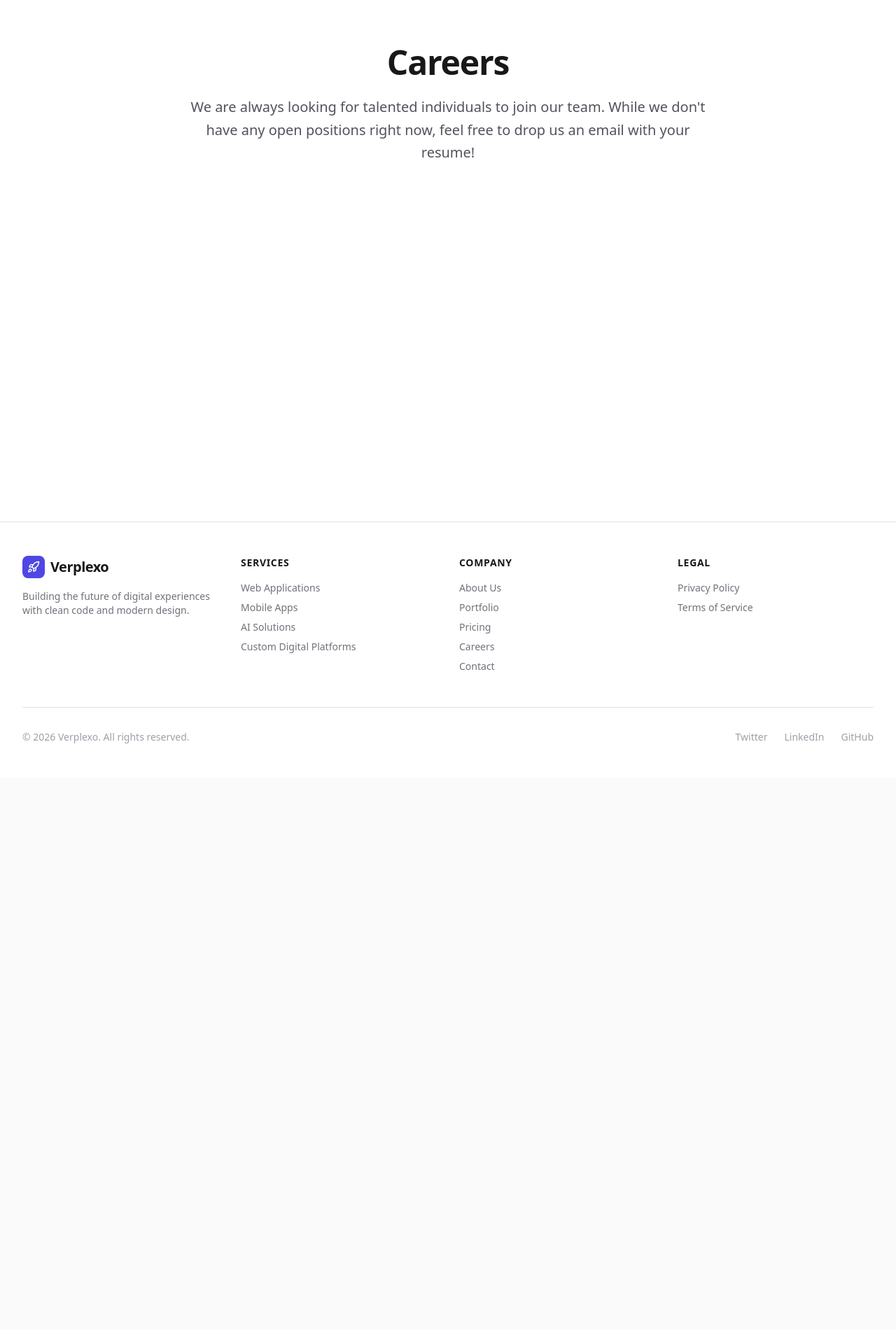
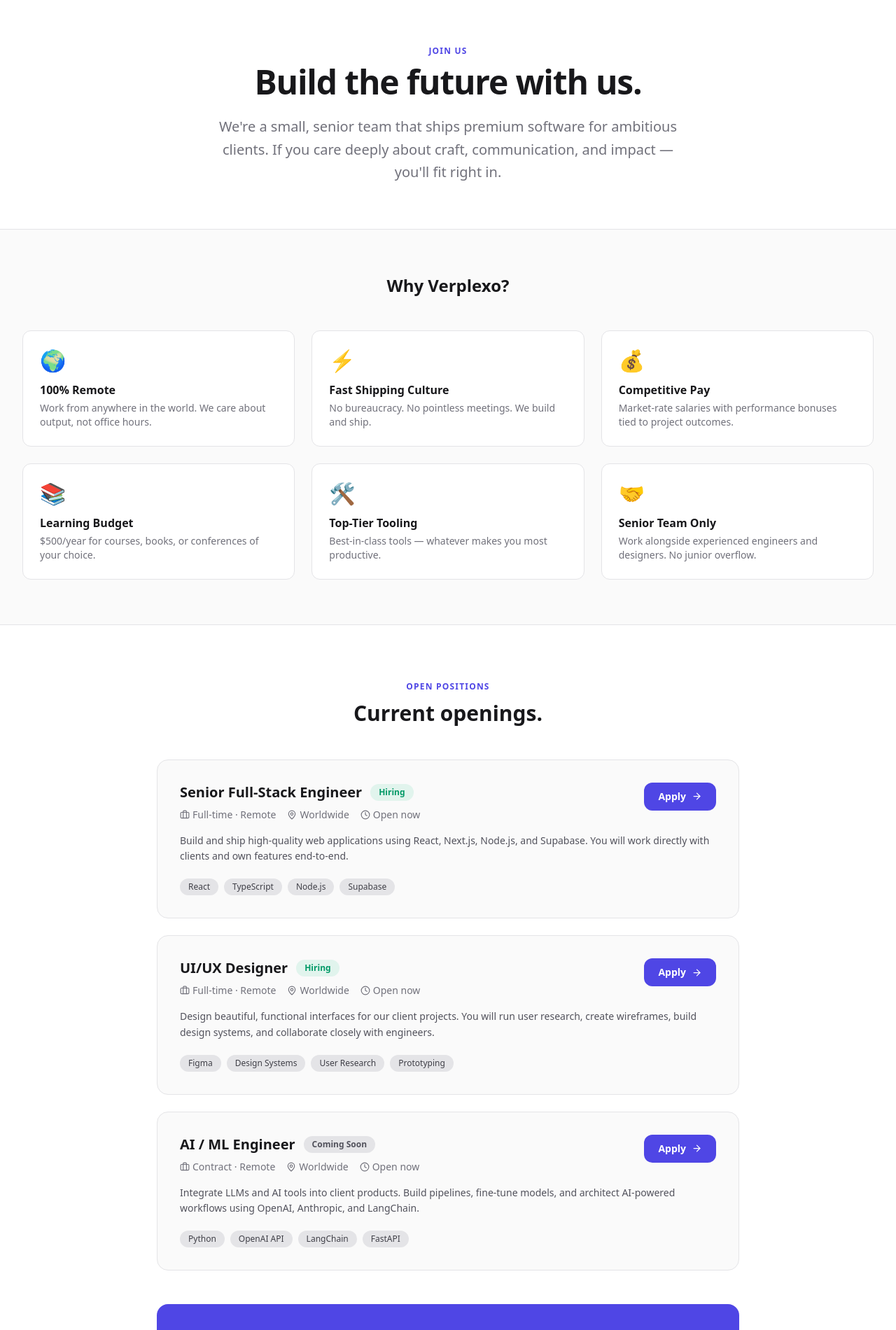
Before and after one commit to Ayush4307/Verplexo, a React (Vite) app: page /careers in a window 1280 px wide. Shown: the part 120-2020 px from the top of the page at 70% size. Before the commit the page ends 1231 px from the top, so only its background shows below. Built offline with nearby package versions, Linux system fonts and the light colour scheme.

Commit message:
feat: redesign CareersPage with job listings, perks grid, and apply CTA banner

```diff
--- a/src/pages/CareersPage.tsx
+++ b/src/pages/CareersPage.tsx
@@ -1,27 +1,162 @@
-import { ArrowLeft } from 'lucide-react'
+import { ArrowLeft, ArrowRight, MapPin, Clock, Briefcase } from 'lucide-react'
 import { Link } from 'react-router-dom'
 import { Seo } from '../components/Seo'
+import { motion } from 'framer-motion'
+import { fadeIn } from '../utils/motion'
+
+const openRoles = [
+  {
+    title: 'Senior Full-Stack Engineer',
+    type: 'Full-time · Remote',
+    location: 'Worldwide',
+    desc: 'Build and ship high-quality web applications using React, Next.js, Node.js, and Supabase. You will work directly with clients and own features end-to-end.',
+    tags: ['React', 'TypeScript', 'Node.js', 'Supabase'],
+    badge: 'Hiring',
+    badgeColor: 'bg-emerald-500/10 dark:bg-emerald-500/20 text-emerald-600 dark:text-emerald-400',
+  },
+  {
+    title: 'UI/UX Designer',
+    type: 'Full-time · Remote',
+    location: 'Worldwide',
+    desc: 'Design beautiful, functional interfaces for our client projects. You will run user research, create wireframes, build design systems, and collaborate closely with engineers.',
+    tags: ['Figma', 'Design Systems', 'User Research', 'Prototyping'],
+    badge: 'Hiring',
+    badgeColor: 'bg-emerald-500/10 dark:bg-emerald-500/20 text-emerald-600 dark:text-emerald-400',
+  },
+  {
+    title: 'AI / ML Engineer',
+    type: 'Contract · Remote',
+    location: 'Worldwide',
+    desc: 'Integrate LLMs and AI tools into client products. Build pipelines, fine-tune models, and architect AI-powered workflows using OpenAI, Anthropic, and LangChain.',
+    tags: ['Python', 'OpenAI API', 'LangChain', 'FastAPI'],
+    badge: 'Coming Soon',
+    badgeColor: 'bg-zinc-200 dark:bg-zinc-700 text-zinc-600 dark:text-zinc-400',
+  },
+]
+
+const perks = [
+  { emoji: '🌍', title: '100% Remote', desc: 'Work from anywhere in the world. We care about output, not office hours.' },
+  { emoji: '⚡', title: 'Fast Shipping Culture', desc: 'No bureaucracy. No pointless meetings. We build and ship.' },
+  { emoji: '💰', title: 'Competitive Pay', desc: 'Market-rate salaries with performance bonuses tied to project outcomes.' },
+  { emoji: '📚', title: 'Learning Budget', desc: '$500/year for courses, books, or conferences of your choice.' },
+  { emoji: '🛠️', title: 'Top-Tier Tooling', desc: 'Best-in-class tools — whatever makes you most productive.' },
+  { emoji: '🤝', title: 'Senior Team Only', desc: 'Work alongside experienced engineers and designers. No junior overflow.' },
+]
 
 export function CareersPage() {
   return (
-    <div className="bg-white min-h-screen">
+    <div className="bg-white dark:bg-zinc-950 min-h-screen transition-colors duration-300">
       <Seo
         title="Careers"
         description="Join the Verplexo team. We're looking for talented engineers, designers, and builders who want to craft premium digital products."
         canonical="/careers"
       />
+
+      {/* Back link */}
       <div className="max-w-7xl mx-auto px-4 sm:px-6 lg:px-8 pt-8">
-        <Link to="/" className="inline-flex items-center text-sm font-medium text-zinc-500 hover:text-zinc-900 transition-colors">
+        <Link to="/" className="inline-flex items-center text-sm font-medium text-zinc-500 hover:text-zinc-900 dark:text-zinc-400 dark:hover:text-zinc-100 transition-colors">
           <ArrowLeft size={16} className="mr-2" />
           Back to Home
         </Link>
       </div>
-      <div className="pt-16 pb-24">
-        <div className="max-w-3xl mx-auto text-center">
-          <h1 className="text-4xl font-extrabold text-zinc-900 sm:text-5xl tracking-tight mb-6">Careers</h1>
-          <p className="text-xl text-zinc-600 leading-relaxed">
-            We are always looking for talented individuals to join our team. While we don't have any open positions right now, feel free to drop us an email with your resume!
+
+      {/* Hero */}
+      <motion.div
+        variants={fadeIn} initial="hidden" whileInView="visible" viewport={{ once: true }}
+        className="max-w-4xl mx-auto px-4 sm:px-6 lg:px-8 pt-16 pb-16 text-center"
+      >
+        <span className="text-xs font-bold uppercase tracking-widest text-brand mb-3 block">Join Us</span>
+        <h1 className="text-4xl sm:text-5xl font-extrabold text-zinc-900 dark:text-zinc-50 tracking-tight mb-6">
+          Build the future with us.
+        </h1>
+        <p className="text-xl text-zinc-500 dark:text-zinc-400 leading-relaxed max-w-2xl mx-auto">
+          We're a small, senior team that ships premium software for ambitious clients. If you care deeply about craft, communication, and impact — you'll fit right in.
+        </p>
+      </motion.div>
+
+      {/* Perks */}
+      <div className="bg-zinc-50 dark:bg-zinc-900 border-y border-zinc-200 dark:border-zinc-800 py-16 mb-20 transition-colors duration-300">
+        <div className="max-w-7xl mx-auto px-4 sm:px-6 lg:px-8">
+          <div className="text-center mb-12">
+            <h2 className="text-2xl font-extrabold text-zinc-900 dark:text-zinc-50">Why Verplexo?</h2>
+          </div>
+          <div className="grid grid-cols-1 sm:grid-cols-2 md:grid-cols-3 gap-6">
+            {perks.map((perk, idx) => (
+              <motion.div
+                key={perk.title}
+                variants={fadeIn} initial="hidden" whileInView="visible"
+                viewport={{ once: true }} transition={{ delay: idx * 0.08 }}
+                className="bg-white dark:bg-zinc-800 rounded-xl p-6 border border-zinc-200 dark:border-zinc-700"
+              >
+                <div className="text-3xl mb-3">{perk.emoji}</div>
+                <h3 className="font-bold text-zinc-900 dark:text-zinc-50 mb-1">{perk.title}</h3>
+                <p className="text-zinc-500 dark:text-zinc-400 text-sm">{perk.desc}</p>
+              </motion.div>
+            ))}
+          </div>
+        </div>
+      </div>
+
+      {/* Open Roles */}
+      <div className="max-w-4xl mx-auto px-4 sm:px-6 lg:px-8 pb-24">
+        <div className="text-center mb-12">
+          <span className="text-xs font-bold uppercase tracking-widest text-brand mb-3 block">Open Positions</span>
+          <h2 className="text-3xl font-extrabold text-zinc-900 dark:text-zinc-50">Current openings.</h2>
+        </div>
+
+        <div className="space-y-6">
+          {openRoles.map((role, idx) => (
+            <motion.div
+              key={role.title}
+              variants={fadeIn} initial="hidden" whileInView="visible"
+              viewport={{ once: true }} transition={{ delay: idx * 0.1 }}
+              className="bg-zinc-50 dark:bg-zinc-900 rounded-2xl p-8 border border-zinc-200 dark:border-zinc-800 group hover:shadow-md transition-shadow"
+            >
+              <div className="flex flex-col sm:flex-row sm:items-start sm:justify-between gap-4 mb-4">
+                <div>
+                  <div className="flex items-center gap-3 mb-2">
+                    <h3 className="text-xl font-bold text-zinc-900 dark:text-zinc-50">{role.title}</h3>
+                    <span className={`text-xs font-bold px-3 py-1 rounded-full ${role.badgeColor}`}>
+                      {role.badge}
+                    </span>
+                  </div>
+                  <div className="flex flex-wrap items-center gap-4 text-sm text-zinc-500 dark:text-zinc-400">
+                    <span className="flex items-center gap-1"><Briefcase size={14} />{role.type}</span>
+                    <span className="flex items-center gap-1"><MapPin size={14} />{role.location}</span>
+                    <span className="flex items-center gap-1"><Clock size={14} />Open now</span>
+                  </div>
+                </div>
+                <Link
+                  to="/contact"
+                  className="inline-flex items-center gap-2 bg-brand text-white px-5 py-2.5 rounded-xl text-sm font-semibold hover:bg-brand-hover transition-colors shrink-0"
+                >
+                  Apply <ArrowRight size={15} />
+                </Link>
+              </div>
+              <p className="text-zinc-600 dark:text-zinc-400 text-sm leading-relaxed mb-5">{role.desc}</p>
+              <div className="flex flex-wrap gap-2">
+                {role.tags.map(tag => (
+                  <span key={tag} className="text-xs bg-zinc-200 dark:bg-zinc-700 text-zinc-700 dark:text-zinc-300 px-3 py-1 rounded-full font-medium">
+                    {tag}
+                  </span>
+                ))}
+              </div>
+            </motion.div>
+          ))}
+        </div>
+
+        {/* General application */}
+        <div className="mt-12 bg-brand rounded-2xl p-8 text-center">
+          <h3 className="text-2xl font-bold text-white mb-3">Don't see your role?</h3>
+          <p className="text-indigo-200 mb-6 max-w-md mx-auto">
+            We're always open to hearing from exceptional people. Send us your portfolio and tell us what you'd build at Verplexo.
           </p>
+          <Link
+            to="/contact"
+            className="inline-flex items-center gap-2 bg-white text-brand font-bold px-8 py-3 rounded-xl hover:bg-zinc-100 transition-colors"
+          >
+            Get in Touch <ArrowRight size={16} />
+          </Link>
         </div>
       </div>
     </div>
```
